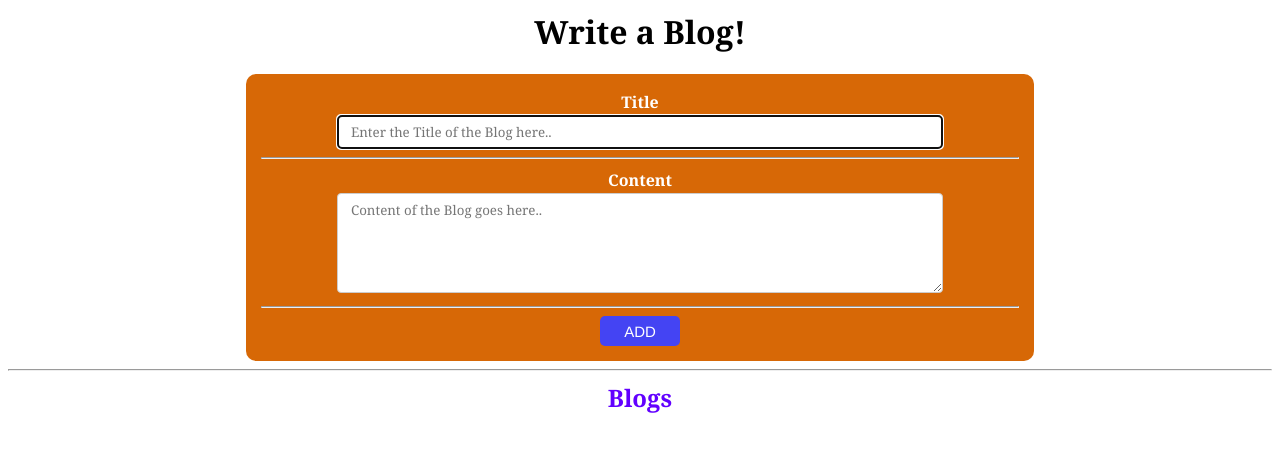
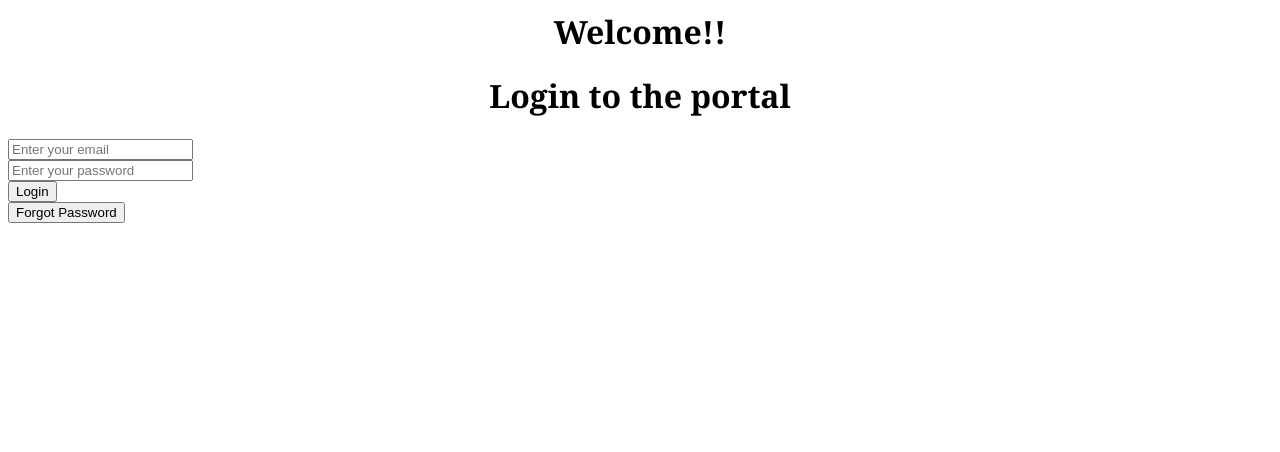
Before and after one commit to poornendraparouha/Blogging-App, a React (Create React App) app: page / in a window 1280 px wide. Shown: the top 452 px of the page. Built offline with nearby package versions, Linux system fonts and the light colour scheme; the HTML template or start-up script is replaced by a standard one.

Commit message:
created login page and learned about using costommade hooks

```diff
--- a/src/App.js
+++ b/src/App.js
@@ -1,10 +1,24 @@
-import Blog from "./Components/Blog";
+// import Blog from "./Components/Blog";
+import { useState } from "react";
+import Login from "./Components/loginPage";
+import Reset from "./Components/resetPassword";
 
 function App() {
+const [form, setForm] = useState("Login");
+
   return (
-    <>
-      <Blog />
-    </>
+    <div className="App">
+      <h1>Welcome!!</h1>
+    {form === "Login"? <Login/> : <Reset/> }
+    <br/>
+    <button onClick={()=>{setForm(form === "Login"? "Reset" : "Login")}}>
+      {form === "Login"? "Forgot Password" : "Back to Login" }
+    </button>
+
+    </div>
+    // <>
+    //   <Blog />
+    // </>
   );
 }
 
--- /dev/null
+++ b/src/Components/loginPage.js
@@ -0,0 +1,40 @@
+import { useState } from "react";
+import useLocalStorage from "./useLocalStorage";
+
+export default function Login(){
+    // const [email, setEmail] = useState("");
+    const [password, setPassword] = useState("");
+    const {email, setEmail} = useLocalStorage();
+
+        // useEffect (()=>{
+    //     const email = localStorage.getItem("email");
+
+    //     if(email){
+    //         setEmail(email);
+    //     }
+    // },[]);
+
+    // useEffect(()=>{
+    //     localStorage.setItem("email", email);
+    // },[email]);
+
+    return(
+        <>
+        <h1>Login to the portal</h1>
+        <input
+        placeholder="Enter your email"
+        value={email}
+        onChange={(e) => setEmail(e.target.value)}
+        />
+        <br/>
+        <input
+        placeholder="Enter your password"
+        type="password"
+        value={password}
+        onChange={(e) => setPassword(e.target.value)}
+        />
+        <br/>
+        <button>Login</button>
+        </>
+    )
+}
--- /dev/null
+++ b/src/Components/resetPassword.js
@@ -0,0 +1,34 @@
+// import { useEffect, useState } from "react";
+import useLocalStorage from "./useLocalStorage";
+
+export default function Reset(){
+    // const [email, setEmail] = useState("");
+    const {email, setEmail} = useLocalStorage();
+
+
+    // useEffect (()=>{
+    //     const email = localStorage.getItem("email");
+
+    //     if(email){
+    //         setEmail(email);
+    //     }
+    // },[]);
+
+    // useEffect(()=>{
+    //     localStorage.setItem("email", email);
+    // },[email]);
+
+    return(
+        <>
+        <h1>Reset Your Password</h1>
+        <input
+        placeholder="Enter your email"
+        value={email}
+        onChange={(e) => setEmail(e.target.value)}
+        />
+        <br/>
+        <button >Continue</button>
+        <br/>
+        </>
+    )
+}
--- /dev/null
+++ b/src/Components/useLocalStorage.js
@@ -0,0 +1,22 @@
+import { useState, useEffect } from "react";
+
+
+export default function useLocalStorage (){
+    const [email, setEmail] = useState("");
+
+    useEffect (()=>{
+        const email = localStorage.getItem("email");
+
+        if(email){
+            setEmail(email);
+        }
+    },[]);
+
+    useEffect(()=>{
+        localStorage.setItem("email", email);
+    },[email]);
+
+    return {
+        email, setEmail
+    }
+}
```
